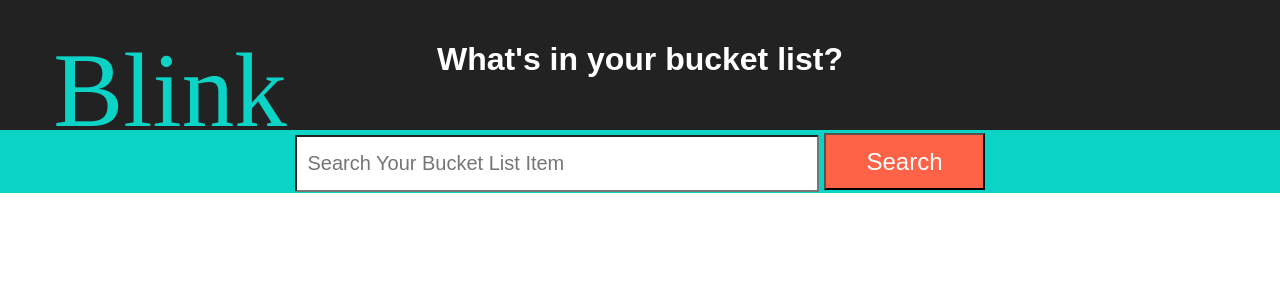
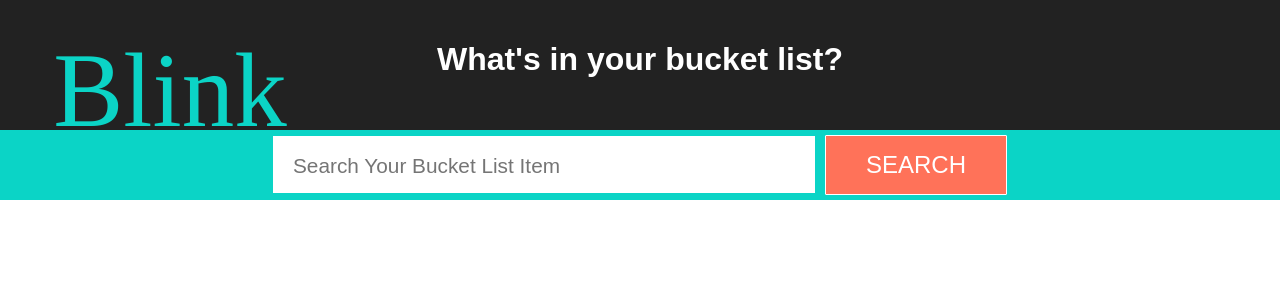
Before and after one commit to olgasizova/Blink, a React (Create React App) app in the folder Blink/: page / in a window 1280 px wide. Shown: the top 300 px of the page. Built offline with nearby package versions, Linux system fonts and the light colour scheme; no server answers; a web font is replaced by a local one.

Commit message:
updated css for module

```diff
--- a/Blink/src/components/Search/Search.css
+++ b/Blink/src/components/Search/Search.css
@@ -1,14 +1,17 @@
 .searchButton{
   font-size: 1.5em;
   border-radius: 1px;
-  margin-left: 5px;
-  background-color: tomato;
+  margin-left: 10px;
+  background-color: #ff7259;
   color: white;
-  height: 57px;
+  height: 60px;
   padding-left: 40px;
   padding-right: 40px;
-  margin-top:3px;
-  margin-bottom: 3px;
+  margin-top:5px;
+  margin-bottom: 5px;
+  border: 1px solid white;
+  cursor: pointer;
+  text-transform: uppercase;
 }
 
 #form-container{
@@ -19,9 +22,11 @@
 }
 
 #searchForm{
-  padding: 10px;
+  padding-top: 13px;
+  padding-bottom: 10px;
+  padding-left: 20px;
   width: 25em;
   height: 1.65em;
-  border-radius: 2px;
-  font-size: 20px;
+  font-size: 1.3em;
+  border: none;
 }
--- a/Blink/src/components/UserInfo/UserInfo.css
+++ b/Blink/src/components/UserInfo/UserInfo.css
@@ -0,0 +1,51 @@
+.user-input-container {
+  background-color: rgba(255, 99, 71, 0.7);
+  width: 525px;
+  height: 500px;
+-webkit-box-shadow: 6px 7px 9px -6px rgba(171,171,171,1);
+-moz-box-shadow: 6px 7px 9px -6px rgba(171,171,171,1);
+box-shadow: 6px 7px 9px -6px rgba(171,171,171,1);
+}
+
+.age {
+  margin-top: 50px;
+  width: 380px;
+  height: 50px;
+  font-size: 1.25em;
+  padding-left: 20px;
+  border: none;
+}
+
+.gender {
+  margin-top: 50px;
+  width: 380px;
+  height: 50px;
+  font-size: 1.25em;
+  padding-left: 20px;
+  border: none;
+}
+
+.dob {
+  margin-top: 50px;
+  width: 380px;
+  height: 50px;
+  font-size: 1.25em;
+  padding-left: 20px;
+  color: #a8a8a8;
+  border: none;
+ font-family: sans-serif;
+}
+
+.add-info {
+  margin-top: 50px;
+  width: 400px;
+  height: 60px;
+  background-color: #ff7259;
+  border:none;
+  color: white;
+  font-size: 1.5em;
+  text-transform: uppercase;
+  border: 1px solid white;
+  cursor:pointer;
+
+}
--- a/Blink/src/components/UserInfo/UserInfo.jsx
+++ b/Blink/src/components/UserInfo/UserInfo.jsx
@@ -7,11 +7,11 @@ class UserInfo extends Component {
       return (
         <div className="user-input-container">
 
-          <input type="number" placeholder="Enter Age" value={this.props.userAge} onChange={this.props.updateFormAge}/>
-          <input type="text" placeholder="Your Gender" value={this.props.userGender} onChange={this.props.updateFormGender}/>
-          <input type="date" value={this.props.userDOB} onChange={this.props.updateFormDOB} />
+          <input className="age" type="number" placeholder="Enter Age" value={this.props.userAge} onChange={this.props.updateFormAge}/>
+          <input className="gender" type="text" placeholder="Enter Gender" value={this.props.userGender} onChange={this.props.updateFormGender}/>
+          <input className="dob" type="date" value={this.props.userDOB} onChange={this.props.updateFormDOB} />
 
-          <button
+          <button className="add-info"
             onClick={this.props.handleDOBSubmit}
             > Add My Info </button>
           </div>
```
Also changed, not shown: 1 other file (tests, documents, lock files or other folders).
